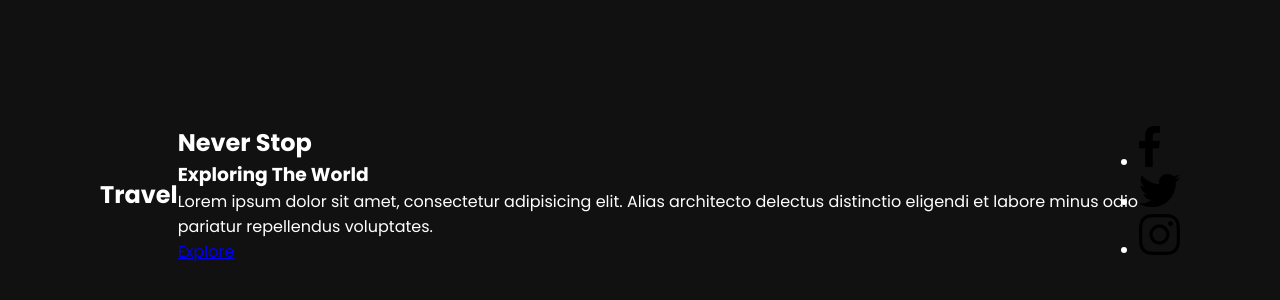
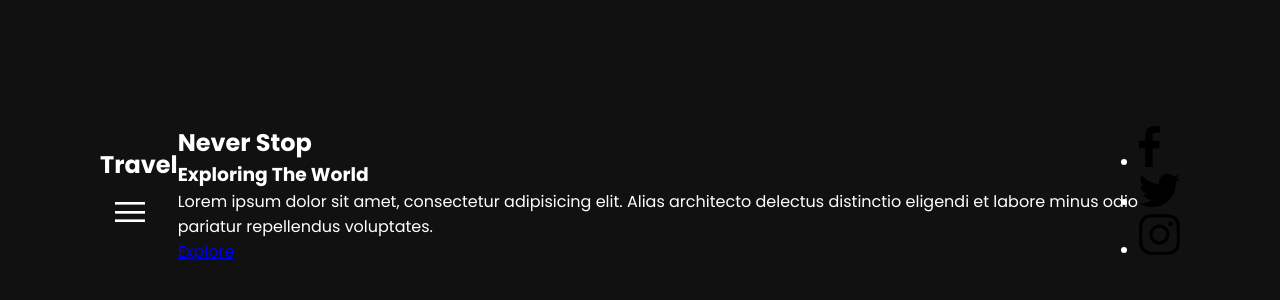
Before and after one commit to Annie-Huang/travel-landing, a website: page index.html in a window 1280 px wide. Shown: the part 206-506 px from the top of the page. Drawn offline with Linux system fonts and the light colour scheme.

Commit message:
Style the .toggle

```diff
--- a/style.css
+++ b/style.css
@@ -20,6 +20,18 @@
 	color: #fff;
 	z-index: 2; /* to be on top of the menu */
 }
+.showcase header {
+
+}
+
+.toggle {
+	position: relative;
+	width: 60px;
+	height: 60px;
+	background: url("./img/menu.png") no-repeat center;
+	background-size: 30px;
+	cursor: pointer;
+}
 
 .menu {
 }
```
